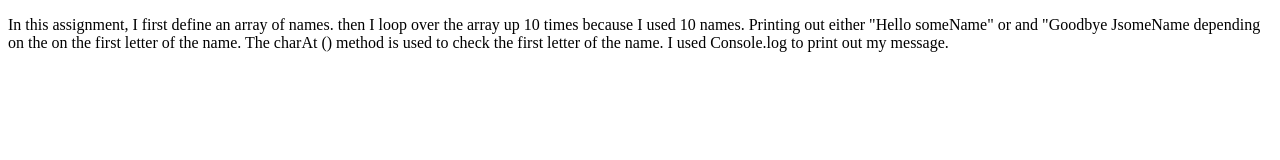
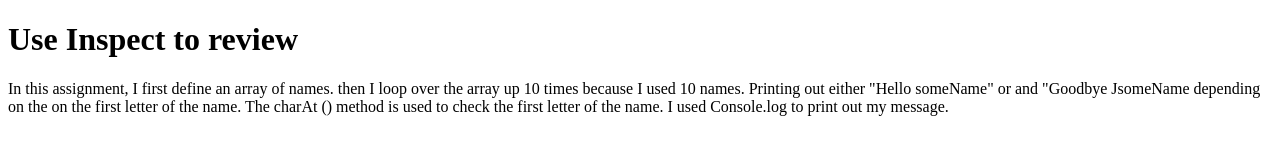
Before and after one commit to devCkay/Assignment-4-, a plain HTML site: page index.html in a window 1280 px wide. Drawn offline with Linux system fonts and the light colour scheme.

Commit message:
Update index.html

```diff
--- a/index.html
+++ b/index.html
@@ -2,13 +2,14 @@
 <html>
 <head>
     <meta charset="UTF-8">
-    <title>Assignment</title>
+    <title>Assignment 4 Solution</title>
     <meta name="description" content="Description of the page">
     <meta name="keywords" content="keywords, for, the, page">
     <meta name="viewport" content="width=device-width, initial-scale=1.0">
     <script src="script.js"></script>
 </head>
 <body>
+    <h1> Use Inspect to review </h1>
     <p>In this assignment, I first define an array of names. then I loop over the array up 10 times because I used 10 names. Printing out either "Hello someName" or and "Goodbye JsomeName depending on the on the first letter of the name. The charAt () method is used to check the first letter of the name. I used Console.log to print out my message.</p>
 </body>
 </html>
```
